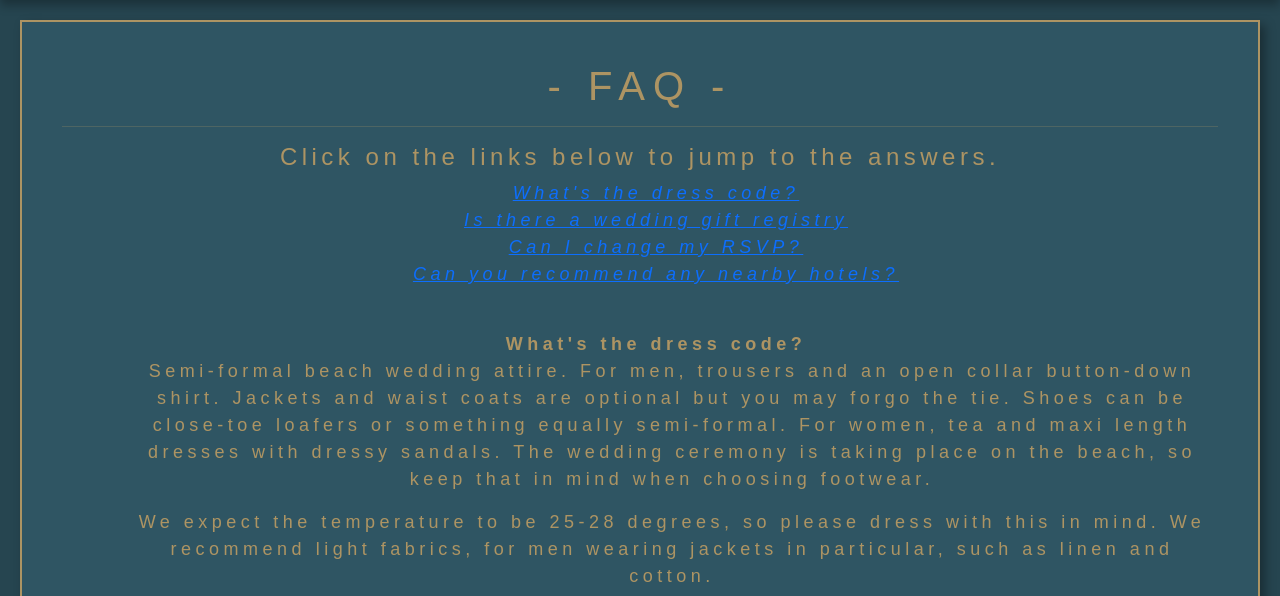
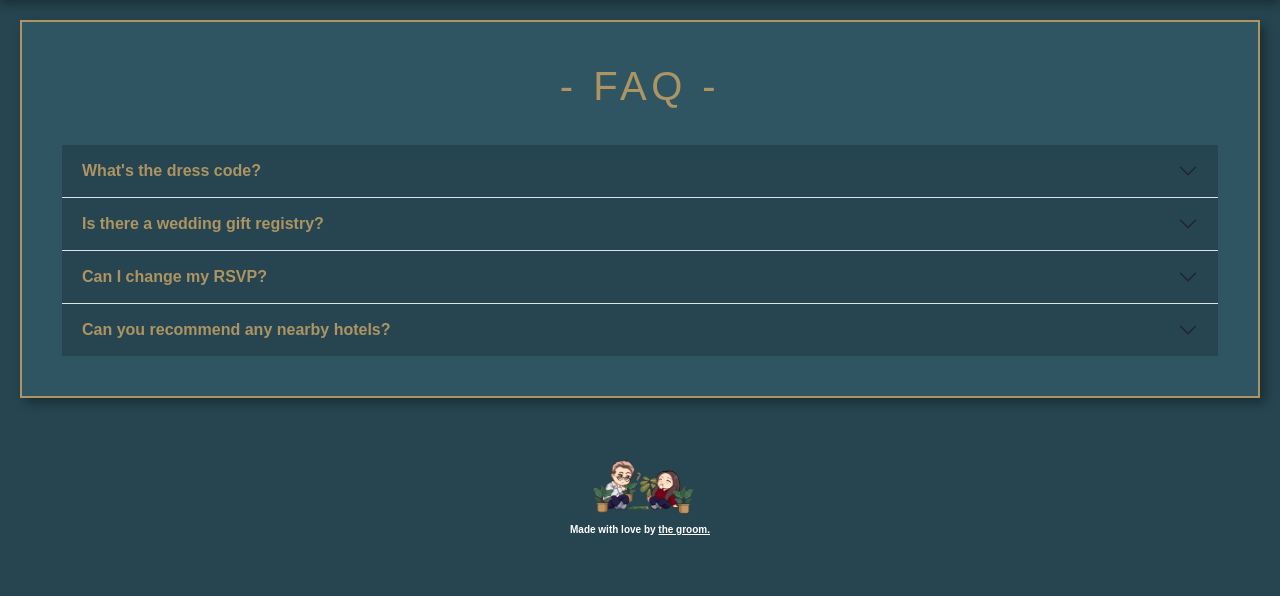
Before and after one commit to Lewis-Gallagher/wedding-website, a Flask app: page /faq in a window 1280 px wide. Shown: the part 64-660 px from the top of the page. After the commit the page ends 599 px from the top, so only its background shows below. Run offline with Flask 2, Linux system fonts and the light colour scheme; some libraries are stand-ins or nearby versions; some web fonts are replaced.

Commit message:
:sparkles: Add acordion dropdown boxes for faqs
Add acordion dropdown boxes for faqs

```diff
--- a/app/templates/faq.html
+++ b/app/templates/faq.html
@@ -2,6 +2,62 @@
 
 {%block content%}
 <div class="content">
+    <h1>- FAQ -</h1><br>
+    <div class="accordion accordion-flush" id="accordionFlush">
+        <div class="accordion-item">
+            <h2 class="accordion-header" id="flush-headingOne">
+                <button class="accordion-button collapsed" type="button" data-bs-toggle="collapse" data-bs-target="#flush-collapseOne" aria-expanded="false" aria-controls="flush-collapseOne">
+                What's the dress code?
+                </button>
+            </h2>
+            <div id="flush-collapseOne" class="accordion-collapse collapse" aria-labelledby="flush-headingOne" data-bs-parent="#accordionFlush">
+                <div class="accordion-body">
+                    <p>Semi-formal beach wedding attire.</p>
+                    <p><b>For men</b>, jackets, waist coats and ties are acceptable but completely optional due to the high temperatures. Trousers and a button-down shirt with an open collar will be suitable. Shoes can be close-toe loafers or something equally semi-formal.</p>
+                    <p><b>For women</b>, tea and maxi length dresses with dressy sandals. The wedding ceremony is taking place on the beach, so keep this in mind when choosing your footwear and length of your dress.</p>
+                    <p>We expect the temperature to be <b>25-28 degrees</b>, so please dress with this in mind.</p>
+                </div>
+            </div>
+        </div>
+        <div class="accordion-item">
+            <h2 class="accordion-header" id="flush-headingTwo">
+                <button class="accordion-button collapsed" type="button" data-bs-toggle="collapse" data-bs-target="#flush-collapseTwo" aria-expanded="false" aria-controls="flush-collapseTwo">
+                    Is there a wedding gift registry?
+                </button>
+            </h2>
+            <div id="flush-collapseTwo" class="accordion-collapse collapse" aria-labelledby="flush-headingTwo" data-bs-parent="#accordionFlush">
+                <div class="accordion-body">
+                    <p>We realise that comming all this way for our wedding day is a lot to ask, so gifts are not expected. Your presence is present enough!</p>
+                </div>
+            </div>
+        </div>
+        <div class="accordion-item">
+            <h2 class="accordion-header" id="flush-headingThree">
+                <button class="accordion-button collapsed" type="button" data-bs-toggle="collapse" data-bs-target="#flush-collapseThree" aria-expanded="false" aria-controls="flush-collapseThree">
+                Can I change my RSVP?
+                </button>
+            </h2>
+            <div id="flush-collapseThree" class="accordion-collapse collapse" aria-labelledby="flush-headingThree" data-bs-parent="#accordionFlush">
+                <div class="accordion-body">
+                    <p>Send an email to lewis@nplgwedding.com with your changes and we will handle it!</p>
+                </div>
+            </div>
+        </div>
+        <div class="accordion-item">
+            <h2 class="accordion-header" id="flush-headingFour">
+                <button class="accordion-button collapsed" type="button" data-bs-toggle="collapse" data-bs-target="#flush-collapseFour" aria-expanded="false" aria-controls="flush-collapseFour">
+                Can you recommend any nearby hotels?
+                </button>
+            </h2>
+            <div id="flush-collapseFour" class="accordion-collapse collapse" aria-labelledby="flush-headingFour" data-bs-parent="#accordionFlush">
+                <div class="accordion-body">
+                    <p>There are several other hotels and resorts between the Atlantica Beach Resort and the nearby town of Kardamaina. The closest is the Atlantica Belvedere Resort or the Porto Bello Royal. Alternatively, Kardamaina will have plenty of smaller hotels and bed and breakfasts available.</p>
+                </div>
+            </div>
+        </div>
+    </div>
+</div>
+<!-- <div class="content">
     <h1 style="letter-spacing: 0.2em;" align="center">- {{ title }} -</h1>
     <hr>
     <h4>Click on the links below to jump to the answers.</h4>
@@ -50,6 +106,6 @@
         <br>
 
     </ol>
-</div>
+</div> -->
 
 {%endblock content%}
```
